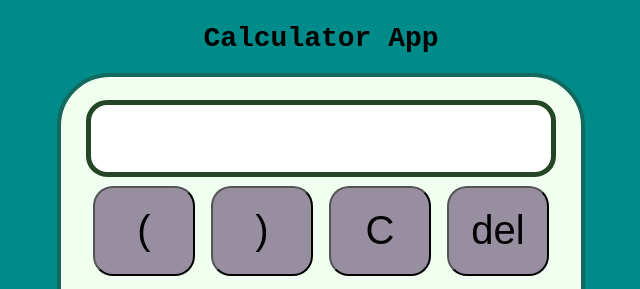
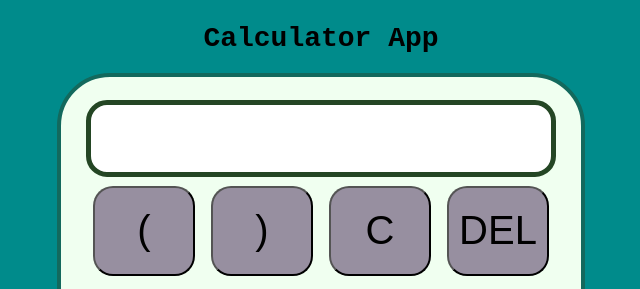
Before and after one commit to UtkarshMathur19/Calculator-App, a plain HTML site: page index.html in a window 1280 px wide. Shown: the top 289 px of the page, 319-959 px from the left. Drawn offline with Linux system fonts and the light colour scheme.

Commit message:
Update index.html

```diff
--- a/index.html
+++ b/index.html
@@ -20,7 +20,7 @@
                     <td><button>(</button></td>
                     <td><button>)</button></td>
                     <td><button>C</button></td>
-                    <td><button>del</button></td>
+                    <td><button>DEL</button></td>
                 </tr>
                 <tr>
                     <td><button>7</button></td>
```
